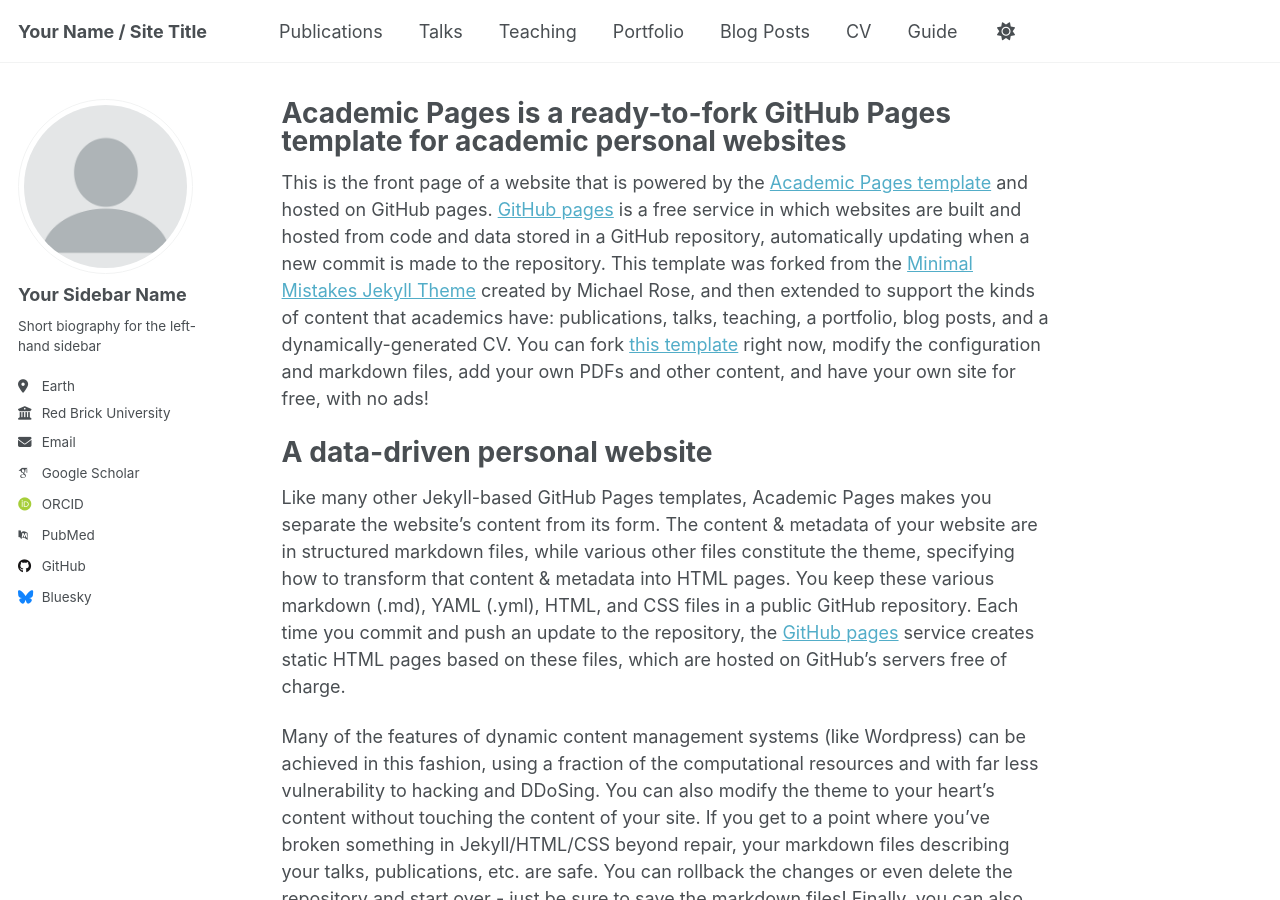
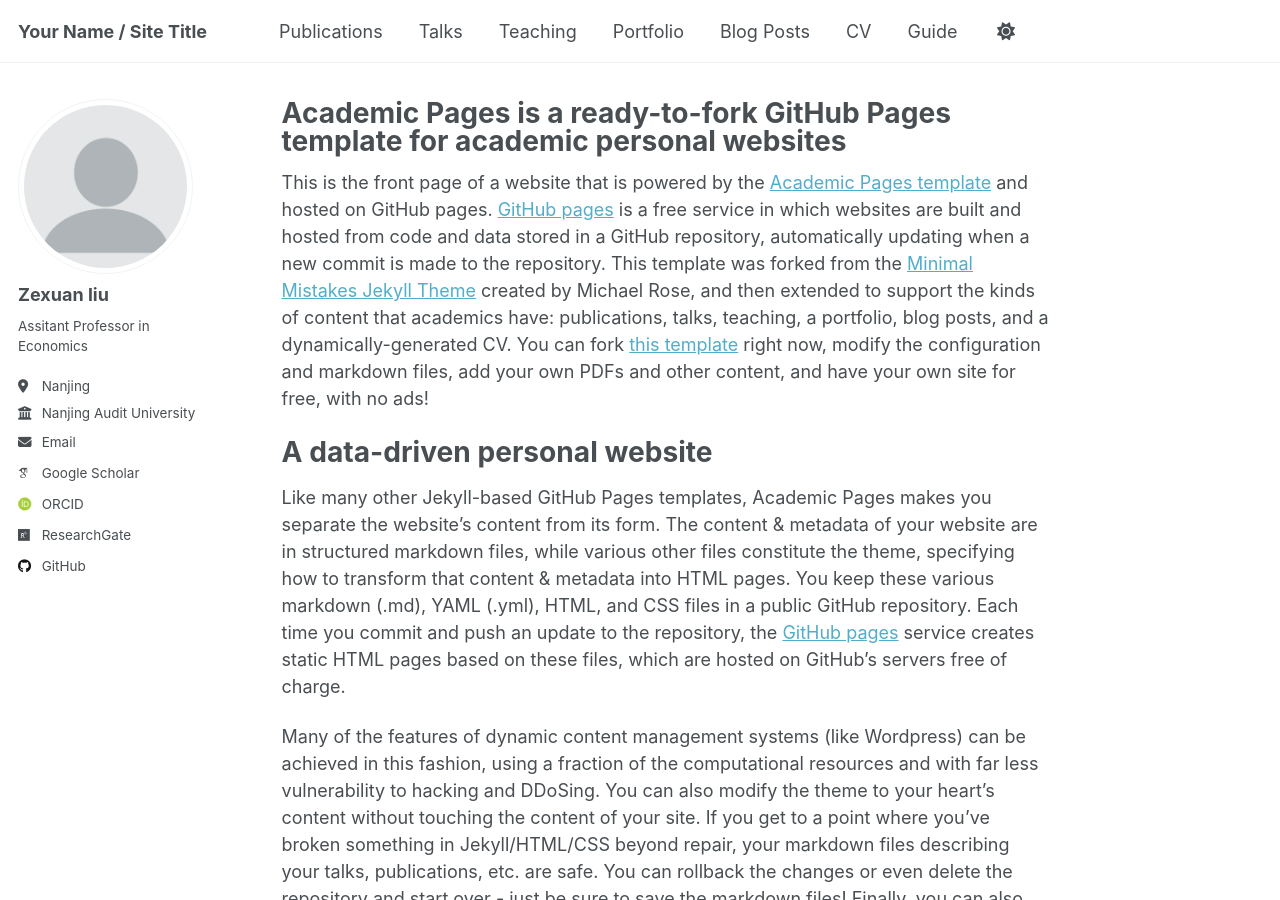
Before and after one commit to lzxlll/lzxlll.github.io, a Jekyll site: the page built from _pages/about.md, in a window 1280 px wide and 900 px high. Built offline with Jekyll 4.4.1, drawn with Linux system fonts in a browser that asks for light colours; some web fonts are replaced.

Commit message:
modified:   _config.yml 	modified:   _data/cv.json

```diff
--- a/_config.yml
+++ b/_config.yml
@@ -23,35 +23,35 @@
 author:
   # Biographic information
   avatar           : "profile.png"
-  name             : "Your Sidebar Name"
+  name             : "Zexuan liu"
   pronouns         : # example: "she/her"
-  bio              : "Short biography for the left-hand sidebar"
-  location         : "Earth"
-  employer         : "Red Brick University"
+  bio              : "Assitant Professor in Economics"
+  location         : "Nanjing"
+  employer         : "Nanjing Audit University"
   uri              : # URL
-  email            : "none@example.org"
+  email            : "zxliu@nau.edu.cn"
 
   # Academic websites
   academia         : # URL
   arxiv            : # URL - Update with the correct link to your profile
-  googlescholar    : "https://scholar.google.com/citations?user=PS_CX0AAAAAJ"
+  googlescholar    : "https://scholar.google.com/citations?user=9uQM4scAAAAJ&hl=en"
   impactstory      : # URL
-  orcid            : "http://orcid.org/yourorcidurl"
+  orcid            : "https://orcid.org/0000-0001-6645-8274"
   semantic         : # URL
-  pubmed           : "https://www.ncbi.nlm.nih.gov/pubmed/?term=john+snow"
-  researchgate     : # URL
+  pubmed           : # "https://www.ncbi.nlm.nih.gov/pubmed/?term=john+snow"
+  researchgate     : "researchgate.net/profile/Zexuan-Liu-2?ev=hdr_xprf&_sg=pR3i8jfLM0WvFPmWT7F0NJImDQ9fHH0U-3QGsqYcxxpIWZ5v8K_8yAqSHjiUtWNTsC5xOeqYP604aaIYwfQynHef&_tp=eyJjb250ZXh0Ijp7ImZpcnN0UGFnZSI6ImhvbWUiLCJwYWdlIjoiaG9tZSIsInBvc2l0aW9uIjoiZ2xvYmFsSGVhZGVyIn19"
   scopus           : # URL
 
   # Repositories and software development
   bitbucket        : # Username - Update with your username on the site
   codepen          : # Username
   dribbble         : # Username
-  github           : "academicpages"
+  github           : "lzxlll"
   kaggle           : # Username
   stackoverflow    : # User number or user number and name (i.e., use "1" or "1/jeff-atwood")
 
   # Social media
-  bluesky          : "bsky.app" # Replace this with you Bluesky username
+  bluesky          : # "bsky.app" # Replace this with you Bluesky username
   facebook         : # Username
   flickr           : # Username
   foursquare       : # Username
```
Also changed, not shown: _data/cv.json (+8 -8 lines).
